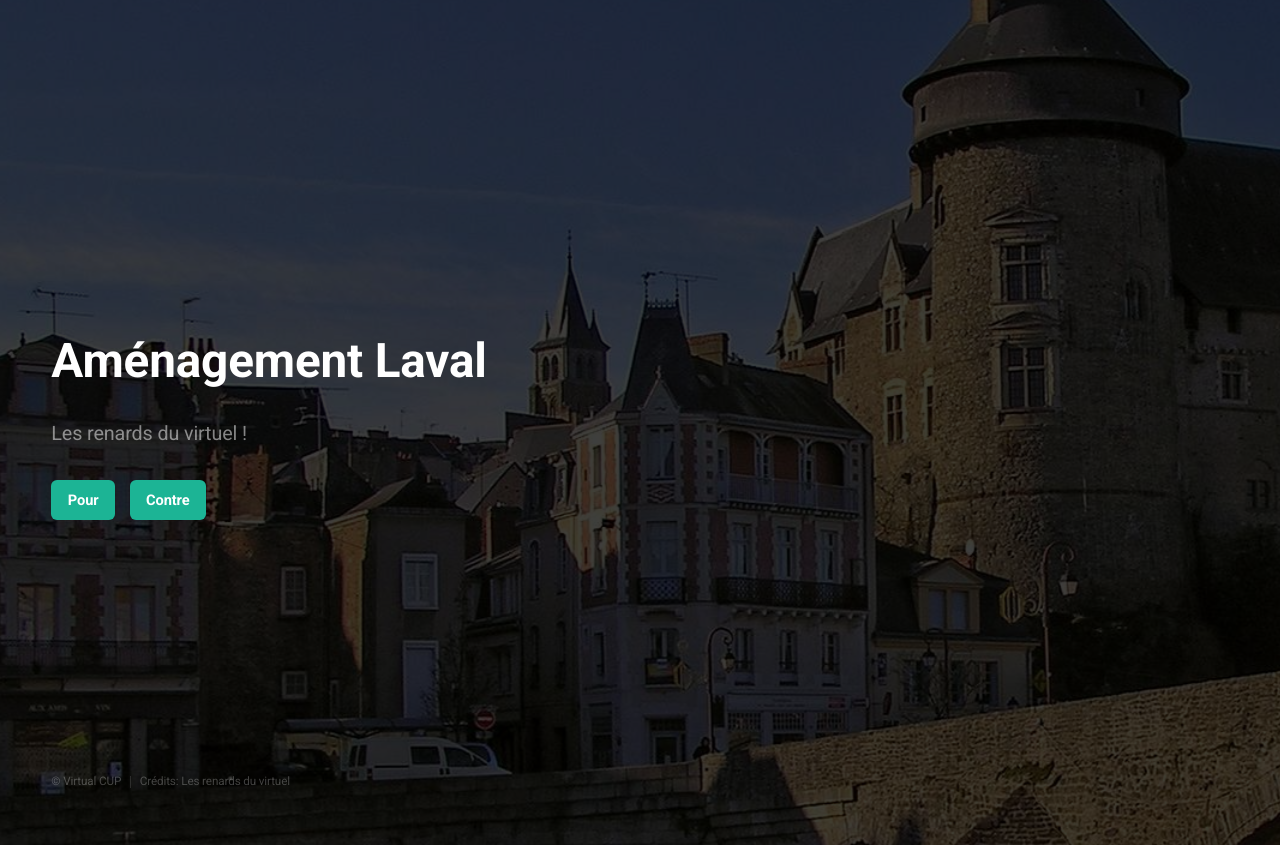
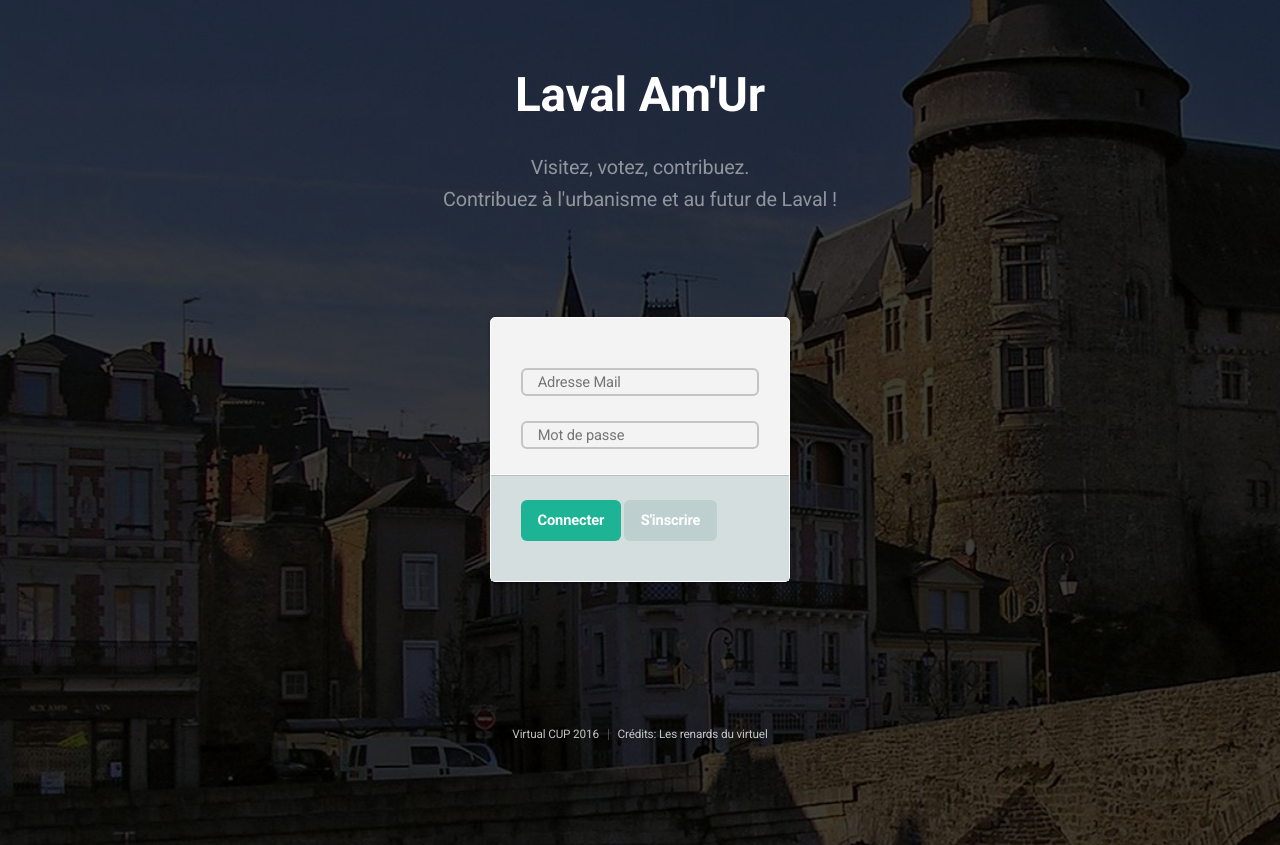
Before and after one commit to Kaysoro/RenardDuVirtuel, a PHP site: page / in a window 1280 px wide. Run offline with PHP 8.4, Linux system fonts and the light colour scheme; grey boxes are pictures that could not be loaded.

Commit message:
finition de la page d'accueil

```diff
--- a/site_web/assets/css/main.css
+++ b/site_web/assets/css/main.css
@@ -461,6 +461,10 @@
 		text-align: center;
 	}
 
+	header {
+		text-align:center;
+	}
+
 	header p {
 		color: rgba(255, 255, 255, 0.5);
 		position: relative;
@@ -820,81 +824,11 @@
 
 	input[type="text"],
 	input[type="password"],
-	input[type="email"],
-	select {
-		height: 2.75em;
+	input[type="email"] {
+		color:#898684;
+		border-color:#C5C4C3;
 	}
 
-	textarea {
-		padding: 0.75em 1em;
-	}
-
-	input[type="checkbox"],
-	input[type="radio"] {
-		-moz-appearance: none;
-		-webkit-appearance: none;
-		-ms-appearance: none;
-		appearance: none;
-		display: block;
-		float: left;
-		margin-right: -2em;
-		opacity: 0;
-		width: 1em;
-		z-index: -1;
-	}
-
-		input[type="checkbox"] + label,
-		input[type="radio"] + label {
-			text-decoration: none;
-			color: rgba(255, 255, 255, 0.75);
-			cursor: pointer;
-			display: inline-block;
-			font-size: 1em;
-			font-weight: 400;
-			padding-left: 2.4em;
-			padding-right: 0.75em;
-			position: relative;
-		}
-
-			input[type="checkbox"] + label:before,
-			input[type="radio"] + label:before {
-				-moz-osx-font-smoothing: grayscale;
-				-webkit-font-smoothing: antialiased;
-				font-family: FontAwesome;
-				font-style: normal;
-				font-weight: normal;
-				text-transform: none !important;
-			}
-
-			input[type="checkbox"] + label:before,
-			input[type="radio"] + label:before {
-				background: rgba(255, 255, 255, 0.125);
-				border-radius: 6px;
-				border: solid 2px rgba(255, 255, 255, 0.35);
-				content: '';
-				display: inline-block;
-				height: 1.65em;
-				left: 0;
-				line-height: 1.58125em;
-				position: absolute;
-				text-align: center;
-				top: 0;
-				width: 1.65em;
-			}
-
-		input[type="checkbox"]:checked + label:before,
-		input[type="radio"]:checked + label:before {
-			background: #1cb495;
-			border-color: #1cb495;
-			color: #ffffff;
-			content: '\f00c';
-		}
-
-		input[type="checkbox"]:focus + label:before,
-		input[type="radio"]:focus + label:before {
-			border-color: #1cb495;
-			box-shadow: 0 0 0 2px #1cb495;
-		}
 
 	input[type="checkbox"] + label:before {
 		border-radius: 6px;
@@ -902,31 +836,6 @@
 
 	input[type="radio"] + label:before {
 		border-radius: 100%;
-	}
-
-	::-webkit-input-placeholder {
-		color: rgba(255, 255, 255, 0.5) !important;
-		opacity: 1.0;
-	}
-
-	:-moz-placeholder {
-		color: rgba(255, 255, 255, 0.5) !important;
-		opacity: 1.0;
-	}
-
-	::-moz-placeholder {
-		color: rgba(255, 255, 255, 0.5) !important;
-		opacity: 1.0;
-	}
-
-	:-ms-input-placeholder {
-		color: rgba(255, 255, 255, 0.5) !important;
-		opacity: 1.0;
-	}
-
-	.formerize-placeholder {
-		color: rgba(255, 255, 255, 0.5) !important;
-		opacity: 1.0;
 	}
 
 /* Button */
@@ -1092,29 +1001,17 @@
 
 /* Footer */
 
-	#footer {
-		-moz-transition: opacity 0.5s ease-in-out;
-		-webkit-transition: opacity 0.5s ease-in-out;
-		-ms-transition: opacity 0.5s ease-in-out;
-		transition: opacity 0.5s ease-in-out;
-		bottom: 4em;
-		color: rgba(255, 255, 255, 0.5);
-		left: 4em;
-		opacity: 0.5;
-		position: absolute;
+	.copyright {
+		font-size: 0.8em;
+		width:300px;
+		margin: 70px auto;
+		list-style: none;
+		padding: 0;
+		position:center;
+		text-align: center;
 	}
 
-		#footer .icons {
-			margin: 0 0 0.5em 0;
-		}
-
-		#footer .copyright {
-			font-size: 0.8em;
-			list-style: none;
-			padding: 0;
-		}
-
-			#footer .copyright li {
+	.copyright li {
 		border-left: solid 1px rgba(255, 255, 255, 0.25);
 		display: inline-block;
 		line-height: 1em;
@@ -1122,22 +1019,14 @@
 		padding: 0 0 0 0.75em;
 	}
 
-				#footer .copyright li:first-child {
+	.copyright li:first-child {
 		border-left: 0;
 		margin-left: 0;
 		padding-left: 0;
 	}
 
-			#footer .copyright a {
+	.copyright a {
 		color: inherit;
-			}
-
-		#footer:hover {
-			opacity: 1;
-		}
-
-		#footer > :last-child {
-			margin-bottom: 0;
 	}
 
 	@media screen and (max-width: 1680px) {
@@ -1177,3 +1066,157 @@
 		}
 
 	}
+
+	@import url(http://fonts.googleapis.com/css?family=Bree+Serif);
+
+* {
+	margin: 0;
+	padding: 0;
+	border: none;
+	outline: none;
+}
+
+#wrapper {
+	/* Center wrapper perfectly */
+	width: 300px;
+	height: 400px;
+	margin: 70px auto;
+}
+
+/*******************
+LOGIN FORM
+*******************/
+
+.login-form {
+	width: 300px;
+	margin: 0 auto;
+	position: relative;
+
+	background: #f3f3f3;
+	border: 1px solid #fff;
+	border-radius: 5px;
+
+	box-shadow: 0 1px 3px rgba(0,0,0,0.5);
+	-moz-box-shadow: 0 1px 3px rgba(0,0,0,0.5);
+	-webkit-box-shadow: 0 1px 3px rgba(0,0,0,0.5);
+}
+
+/*******************
+HEADER
+*******************/
+
+ .header-form {
+	padding: 20px 30px 30px 30px;
+}
+
+/*******************
+CONTENT
+*******************/
+
+.login-form .content {
+	padding: 0 30px 25px 30px;
+}
+
+/* Input field */
+.login-form .content .input {
+	width: 188px;
+	padding: 15px 25px;
+	font-family: "HelveticaNeue-Light", "Helvetica Neue Light", "Helvetica Neue", Helvetica, Arial, "Lucida Grande", sans-serif;
+	font-weight: 400;
+	font-size: 14px;
+	color: #9d9e9e;
+	text-shadow: 1px 1px 0 rgba(256,256,256,1.0);
+	background: #fff;
+	border: 1px solid #fff;
+	border-radius: 5px;
+
+	box-shadow: inset 0 1px 3px rgba(0,0,0,0.50);
+	-moz-box-shadow: inset 0 1px 3px rgba(0,0,0,0.50);
+	-webkit-box-shadow: inset 0 1px 3px rgba(0,0,0,0.50);
+}
+
+/* Second input field */
+.login-form .content .password, .login-form .content .pass-icon {
+	margin-top: 25px;
+}
+
+.user-icon, .pass-icon {
+	width: 46px;
+	height: 47px;
+	display: block;
+	position: absolute;
+	left: 0px;
+	padding-right: 2px;
+	z-index: -1;
+
+	-moz-border-radius-topleft: 5px;
+	-moz-border-radius-bottomleft: 5px;
+	-webkit-border-top-left-radius: 5px;
+	-webkit-border-bottom-left-radius: 5px;
+}
+
+.user-icon {
+	top:41px; /* Positioning fix for slide-in, got lazy to think up of simpler method. */
+	background: rgba(65,72,72,0.75) url(http://www.demo.amitjakhu.com/login-form/images/user-icon.png) no-repeat center;
+}
+
+.pass-icon {
+	top:71px;
+	background: rgba(65,72,72,0.75) url(http://www.demo.amitjakhu.com/login-form/images/pass-icon.png) no-repeat center;
+}
+
+.content input:focus + div{
+	left: -46px;
+}
+
+/* Animation */
+.input, .user-icon, .pass-icon, .button, .register {
+	transition: all 0.5s ease;
+	-moz-transition: all 0.5s ease;
+	-webkit-transition: all 0.5s ease;
+	-o-transition: all 0.5s ease;
+	-ms-transition: all 0.5s ease;
+}
+
+/*******************
+FOOTER
+*******************/
+
+.login-form .footer {
+	padding: 25px 30px 40px 30px;
+	overflow: auto;
+
+	background: #d4dedf;
+	border-top: 1px solid #fff;
+	box-shadow: inset 0 1px 0 rgba(0,0,0,0.15);
+	-moz-box-shadow: inset 0 1px 0 rgba(0,0,0,0.15);
+	-webkit-box-shadow: inset 0 1px 0 rgba(0,0,0,0.15);
+}
+
+
+
+.login-form .footer .button:hover {
+	box-shadow: inset 0 1px 3px rgba(0,0,0,0.5);
+	-moz-box-shadow: inset 0 1px 3px rgba(0,0,0,0.5);
+	-webkit-box-shadow: inset 0 1px 3px rgba(0,0,0,0.5);
+}
+
+.login-form .footer .button:focus {
+	position: relative;
+	bottom: -1px;
+	background: #56c2e1;
+	box-shadow: inset 0 1px 6px rgba(256,256,256,0.75);
+	-moz-box-shadow: inset 0 1px 6px rgba(256,256,256,0.75);
+	-webkit-box-shadow: inset 0 1px 6px rgba(256,256,256,0.75);
+}
+
+/* Register button */
+.login-form .footer .register {
+	background: rgb(190,207,207);
+}
+
+.login-form .footer .register:hover {
+	box-shadow: inset 0 1px 3px rgba(0,0,0,0.5);
+	-moz-box-shadow: inset 0 1px 3px rgba(0,0,0,0.5);
+	-webkit-box-shadow: inset 0 1px 3px rgba(0,0,0,0.5);
+}
--- a/site_web/index.html
+++ b/site_web/index.html
@@ -11,22 +11,40 @@
 
 		<!-- Header -->
 			<header id="header">
-				<h1>Aménagement Laval</h1>
-				<p>Les renards du virtuel !</p>
+				<h1>Laval Am'Ur</h1>
+				<p>Visitez, votez, contribuez.</br>Contribuez à l'urbanisme et au futur de Laval !</p>
 			</header>
 
-		<!-- Signup Form -->
+		<div id="wrapper">
+
+		<form name="login-form" class="login-form" action="login.php" method="post">
+
+			<div class="header-form">
+
+			</div>
+
+			<div class="content">
+				<input name="username" type="text" class="username" placeholder="Adresse Mail" />
+				<div class="user-icon"></div>
+				<input name="password" type="password" class="password" placeholder="Mot de passe" />
+				<div class="pass-icon"></div>
+			</div>
+			<div class="footer">
+				<input type="submit" name="submit" value="Connecter" class="button" />
+				<input type="submit" name="submit" value="S'inscrire" class="register" />
+			</div>
+		</form>
+	</div>
+		<!-- Signup Form
 			<form id="signup-form" method="post" action="#">
 				<input type="submit" value="Pour" />
 				<input type="submit" value="Contre" />
-			</form>
+			</form>-->
 
 		<!-- Footer -->
-			<footer id="footer">
 				<ul class="copyright">
-					<li>&copy; Virtual CUP</li><li>Crédits: Les renards du virtuel</li>
+					<li>Virtual CUP 2016</li><li>Crédits: Les renards du virtuel</li>
 				</ul>
-			</footer>
 
 			<script src="assets/js/main.js"></script>
 
```
Lines whose indentation alone changed are shown as unchanged.
